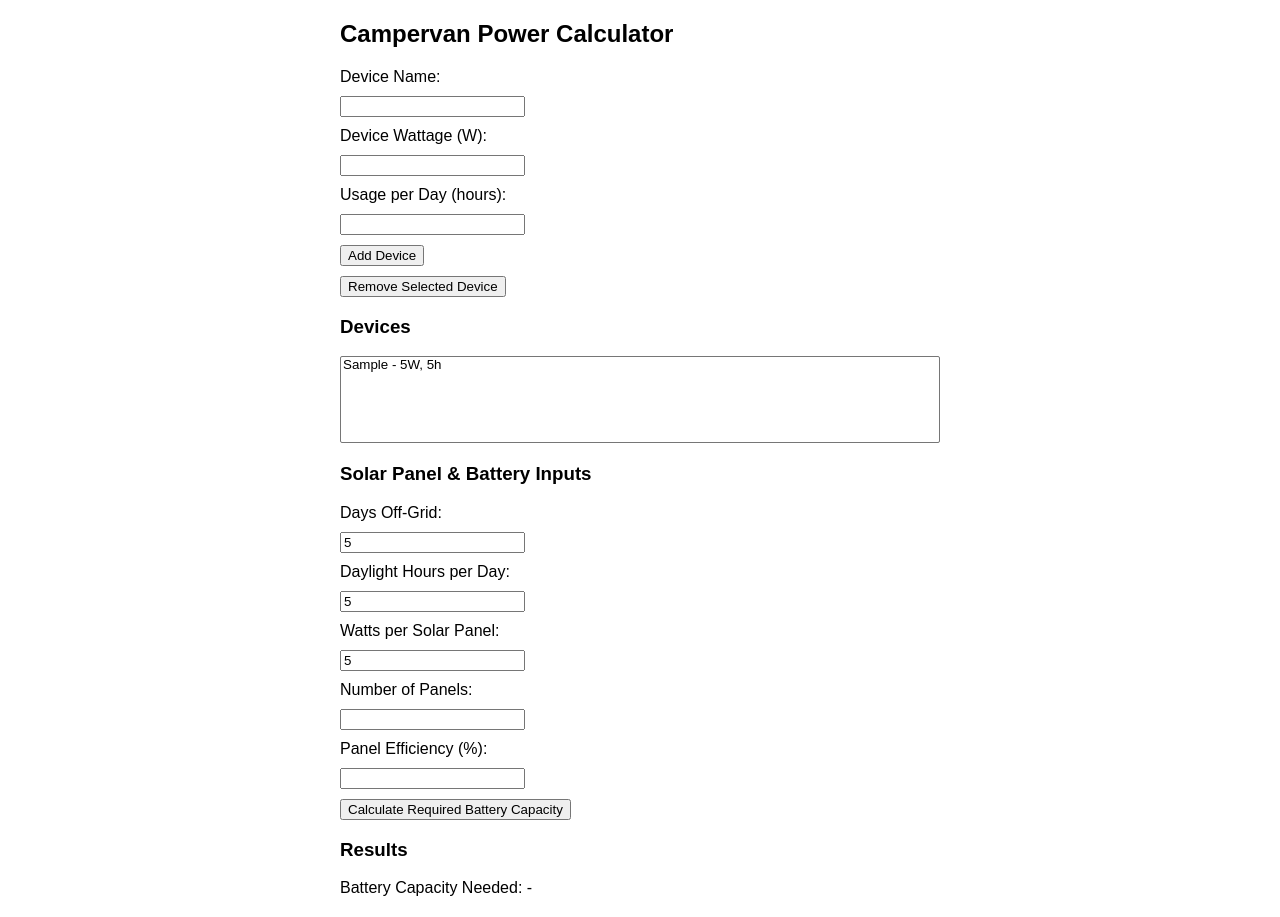
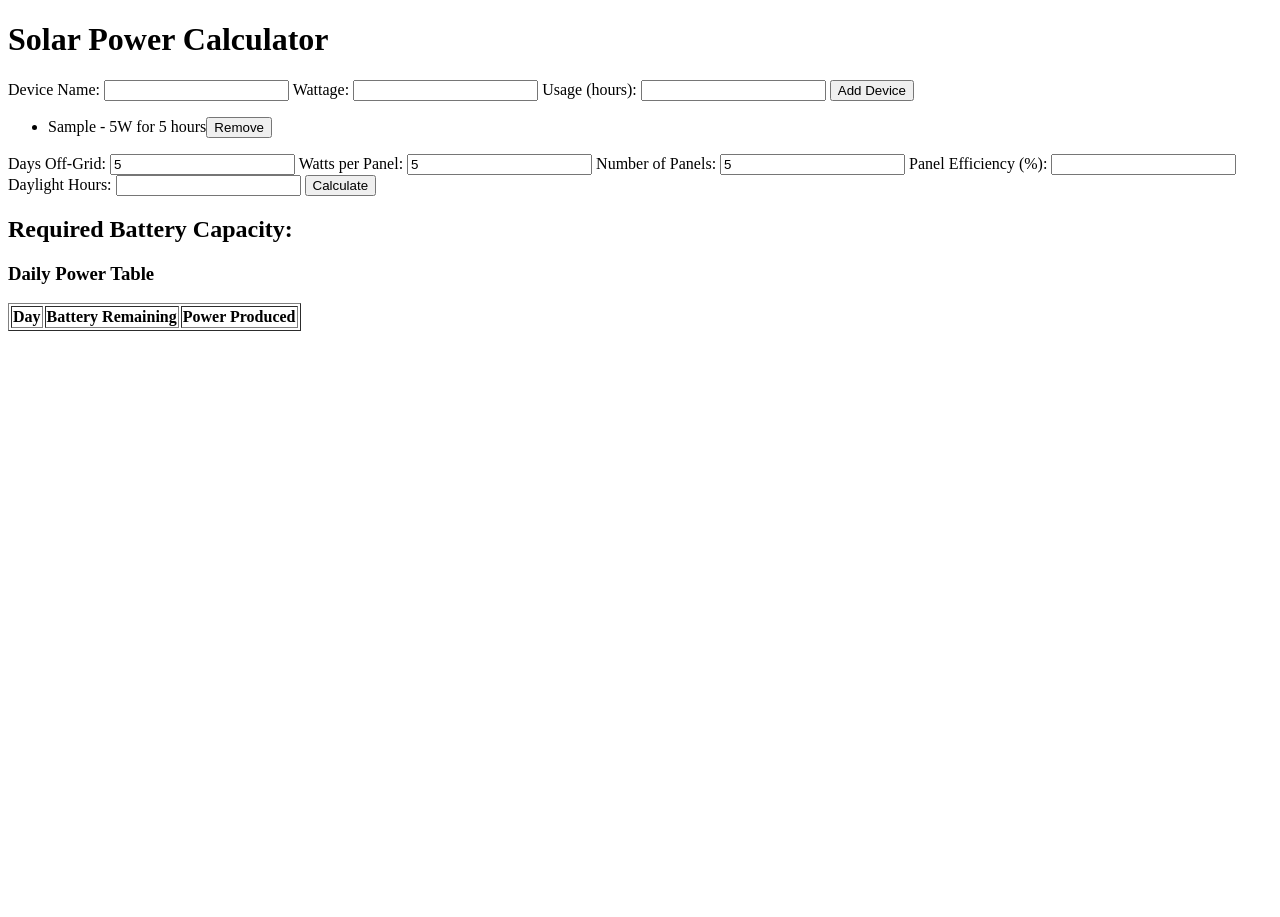
Before and after one commit to Dr3ngineer/Campervan_power_calc, a plain HTML site: page index.html in a window 1280 px wide. Both pictures are taken after typing "Sample", "5", "5", "5", "5", "5" into the empty fields and a click on the button "Add Device". After the commit the page ends 800 px from the top, so only its background shows below. Drawn offline with Linux system fonts and the light colour scheme.

Commit message:
index.html

```diff
--- a/index.html
+++ b/index.html
@@ -1,106 +1,121 @@
 <!DOCTYPE html>
-<html lang="en">
+<html>
 <head>
-    <meta charset="UTF-8">
-    <meta name="viewport" content="width=device-width, initial-scale=1.0">
-    <title>Campervan Power Calculator</title>
-    <style>
-        body { font-family: Arial, sans-serif; margin: 20px; }
-        .container { max-width: 600px; margin: auto; }
-        label, input, button { display: block; margin-top: 10px; }
-    </style>
-</head>
-<body>
-    <div class="container">
-        <h2>Campervan Power Calculator</h2>
-
-        <label for="deviceName">Device Name:</label>
-        <input type="text" id="deviceName">
-
-        <label for="deviceWattage">Device Wattage (W):</label>
-        <input type="number" id="deviceWattage">
-
-        <label for="deviceHours">Usage per Day (hours):</label>
-        <input type="number" id="deviceHours">
-
-        <button onclick="addDevice()">Add Device</button>
-        <button onclick="removeDevice()">Remove Selected Device</button>
-
-        <h3>Devices</h3>
-        <select id="deviceList" size="5" style="width: 100%;"></select>
-
-        <h3>Solar Panel & Battery Inputs</h3>
-        <label for="numDays">Days Off-Grid:</label>
-        <input type="number" id="numDays">
-
-        <label for="daylightHours">Daylight Hours per Day:</label>
-        <input type="number" id="daylightHours">
-
-        <label for="panelWatts">Watts per Solar Panel:</label>
-        <input type="number" id="panelWatts">
-
-        <label for="numPanels">Number of Panels:</label>
-        <input type="number" id="numPanels">
-
-        <label for="panelEfficiency">Panel Efficiency (%):</label>
-        <input type="number" id="panelEfficiency">
-
-        <button onclick="calculateBattery()">Calculate Required Battery Capacity</button>
-
-        <h3>Results</h3>
-        <p id="batteryCapacity">Battery Capacity Needed: -</p>
-    </div>
-
+    <title>Solar Power Calculator</title>
     <script>
         let devices = [];
 
         function addDevice() {
-            const name = document.getElementById("deviceName").value;
-            const wattage = parseFloat(document.getElementById("deviceWattage").value);
-            const hours = parseFloat(document.getElementById("deviceHours").value);
+            let name = document.getElementById("deviceName").value;
+            let wattage = parseFloat(document.getElementById("deviceWattage").value);
+            let usage = parseFloat(document.getElementById("deviceUsage").value);
 
-            if (name && wattage > 0 && hours > 0) {
-                devices.push({ name, wattage, hours });
+            if (name && !isNaN(wattage) && !isNaN(usage)) {
+                devices.push({ name, wattage, usage });
                 updateDeviceList();
-            }
-
-            document.getElementById("deviceName").value = "";
-            document.getElementById("deviceWattage").value = "";
-            document.getElementById("deviceHours").value = "";
-        }
-
-        function removeDevice() {
-            const list = document.getElementById("deviceList");
-            if (list.selectedIndex !== -1) {
-                devices.splice(list.selectedIndex, 1);
-                updateDeviceList();
+                document.getElementById("deviceName").value = "";
+                document.getElementById("deviceWattage").value = "";
+                document.getElementById("deviceUsage").value = "";
             }
         }
 
         function updateDeviceList() {
-            const list = document.getElementById("deviceList");
+            let list = document.getElementById("deviceList");
             list.innerHTML = "";
             devices.forEach((device, index) => {
-                let option = document.createElement("option");
-                option.text = `${device.name} - ${device.wattage}W, ${device.hours}h`;
-                list.add(option);
+                let item = document.createElement("li");
+                item.innerText = `${device.name} - ${device.wattage}W for ${device.usage} hours`;
+                let removeButton = document.createElement("button");
+                removeButton.innerText = "Remove";
+                removeButton.onclick = function() { removeDevice(index); };
+                item.appendChild(removeButton);
+                list.appendChild(item);
             });
         }
 
-        function calculateBattery() {
-            let totalEnergy = devices.reduce((sum, device) => sum + (device.wattage * device.hours), 0);
-            let numDays = parseFloat(document.getElementById("numDays").value);
+        function removeDevice(index) {
+            devices.splice(index, 1);
+            updateDeviceList();
+        }
+
+        function calculateBatteryCapacity() {
+            let dailyConsumption = devices.reduce((sum, device) => sum + (device.wattage * device.usage), 0);
+            let daysOffGrid = parseFloat(document.getElementById("daysOffGrid").value);
+            let panelWatts = parseFloat(document.getElementById("panelWatts").value);
+            let panelCount = parseInt(document.getElementById("panelCount").value);
+            let panelEfficiency = parseFloat(document.getElementById("panelEfficiency").value) / 100;
             let daylightHours = parseFloat(document.getElementById("daylightHours").value);
-            let panelWatts = parseFloat(document.getElementById("panelWatts").value);
-            let numPanels = parseFloat(document.getElementById("numPanels").value);
-            let panelEfficiency = parseFloat(document.getElementById("panelEfficiency").value) / 100;
 
-            if (numDays > 0 && daylightHours > 0 && panelWatts > 0 && numPanels > 0 && panelEfficiency > 0) {
-                let totalSolarPower = panelWatts * numPanels * daylightHours * panelEfficiency;
-                let requiredBatteryCapacity = (totalEnergy * numDays) - totalSolarPower;
-                document.getElementById("batteryCapacity").innerText = `Battery Capacity Needed: ${Math.max(0, requiredBatteryCapacity.toFixed(2))} Wh`;
+            let totalSolarInput = panelWatts * panelCount * panelEfficiency * daylightHours;
+            let requiredBattery = (dailyConsumption * daysOffGrid) - (totalSolarInput * daysOffGrid);
+
+            if (requiredBattery < 500) {
+                requiredBattery = 500;
+                alert("Battery capacity set to minimum of 500Wh due to nighttime power requirements.");
+            }
+
+            document.getElementById("batteryCapacity").innerText = `Required Battery Capacity: ${requiredBattery.toFixed(2)} Wh`;
+            updateTable(daysOffGrid, requiredBattery, Array(daysOffGrid).fill(totalSolarInput));
+        }
+
+        function updateTable(days, batteryCapacity, powerProduced) {
+            let table = document.getElementById("powerTable");
+            table.innerHTML = "<tr><th>Day</th><th>Battery Remaining</th><th>Power Produced</th></tr>";
+            let remainingBattery = batteryCapacity;
+
+            for (let day = 1; day <= days; day++) {
+                remainingBattery += powerProduced[day - 1];
+                if (remainingBattery > batteryCapacity) {
+                    remainingBattery = batteryCapacity;
+                }
+                remainingBattery -= devices.reduce((sum, device) => sum + (device.wattage * device.usage), 0);
+                if (remainingBattery < 0) {
+                    remainingBattery = 0;
+                }
+
+                let row = table.insertRow();
+                row.insertCell(0).innerText = day;
+                row.insertCell(1).innerText = remainingBattery.toFixed(2);
+                row.insertCell(2).innerText = powerProduced[day - 1].toFixed(2);
             }
         }
     </script>
+</head>
+<body>
+    <h1>Solar Power Calculator</h1>
+
+    <label>Device Name:</label>
+    <input type="text" id="deviceName">
+    <label>Wattage:</label>
+    <input type="number" id="deviceWattage">
+    <label>Usage (hours):</label>
+    <input type="number" id="deviceUsage">
+    <button onclick="addDevice()">Add Device</button>
+
+    <ul id="deviceList"></ul>
+
+    <label>Days Off-Grid:</label>
+    <input type="number" id="daysOffGrid">
+    <label>Watts per Panel:</label>
+    <input type="number" id="panelWatts">
+    <label>Number of Panels:</label>
+    <input type="number" id="panelCount">
+    <label>Panel Efficiency (%):</label>
+    <input type="number" id="panelEfficiency">
+    <label>Daylight Hours:</label>
+    <input type="number" id="daylightHours">
+
+    <button onclick="calculateBatteryCapacity()">Calculate</button>
+
+    <h2 id="batteryCapacity">Required Battery Capacity: </h2>
+
+    <h3>Daily Power Table</h3>
+    <table border="1" id="powerTable">
+        <tr>
+            <th>Day</th>
+            <th>Battery Remaining</th>
+            <th>Power Produced</th>
+        </tr>
+    </table>
 </body>
 </html>
```
